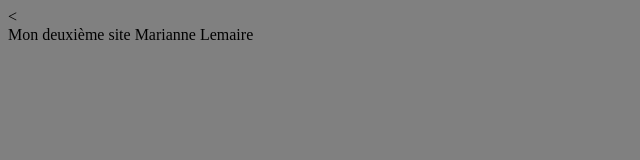
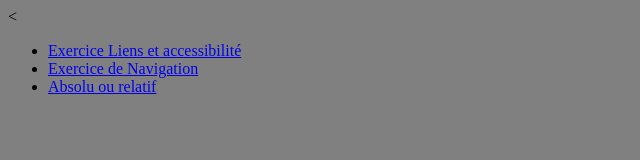
Before and after one commit to Aergozn/Cours_2, a plain HTML site: page index.html in a window 1280 px wide. Shown: the whole page, without its empty margins (0-640 px from the left). Drawn offline with Linux system fonts and the light colour scheme.

Commit message:
Update index.html

```diff
--- a/index.html
+++ b/index.html
@@ -11,12 +11,12 @@
 </head>
 
 <body>
-    <nav id=""></nav>
-
-    Mon deuxième site
+    <nav id="">
+        <ul>
+            <li><a href="Exercice5-Liens-Accessibilite\Exercice-Liens-Accessibilite/index.html">Exercice Liens et accessibilité</li>
+            <li><a href="exe6-navigation/page3.html">Exercice de Navigation</a></li>
+            <li><a href="exe7-absolu-ou-relatif/index.html">Absolu ou relatif</a></li>
+        </ul>
+    </nav>
 </body>
-
 </html>
-
-
-Marianne Lemaire <mariannelemaire@gmail.com>
```
